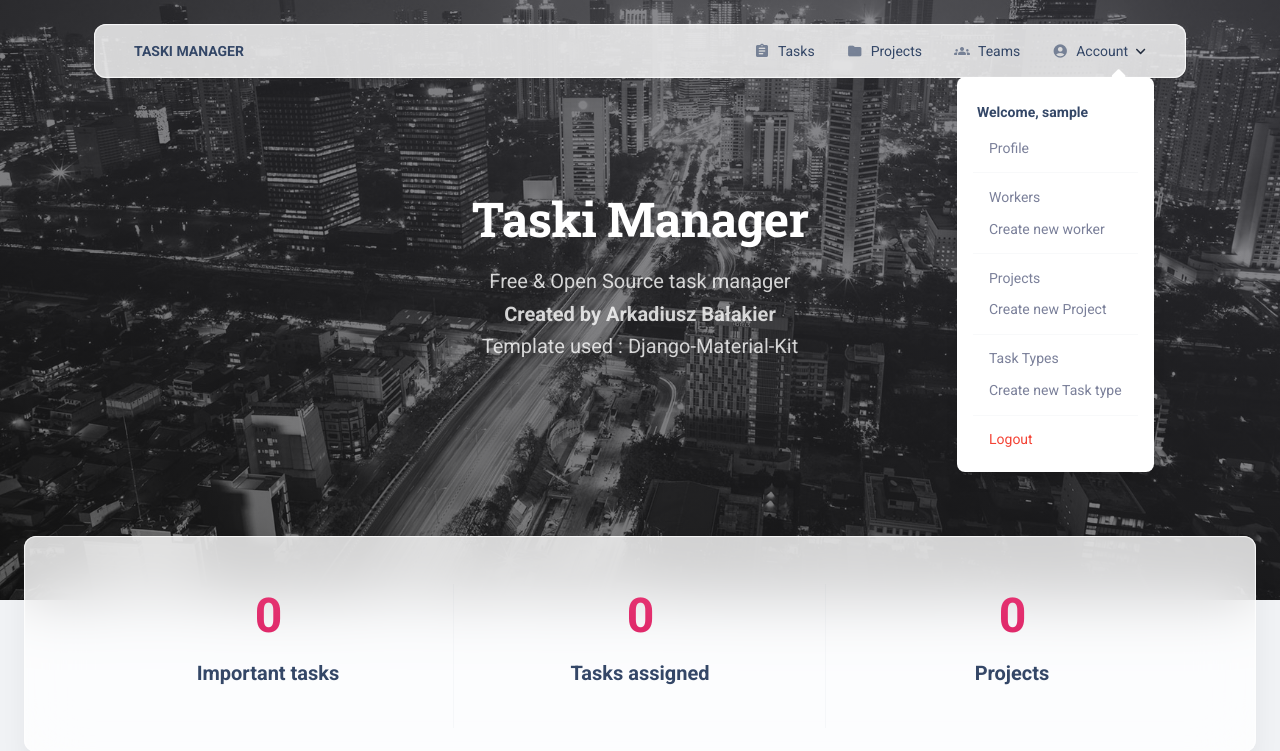
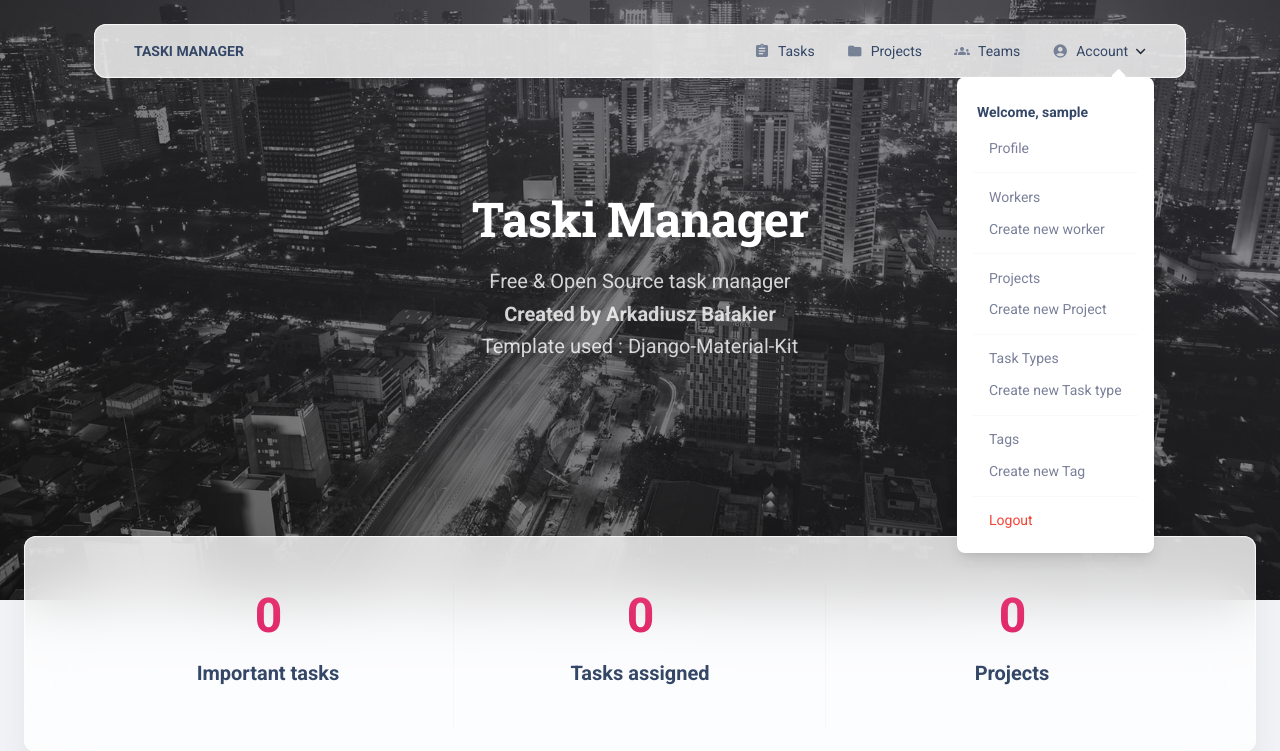
Before and after one commit to ArkadiuszBalakier/Taski, a Django app: page / in a window 1280 px wide, after a click that opens the changed part. Shown: the top 751 px of the page. Run offline with Django 5.2, Linux system fonts and the light colour scheme; the visitor is signed in with stand-in values (Sample User, id 1); data that the repository does not hold is empty; some libraries are stand-ins or nearby versions.

Commit message:
feat: add buttons to tags list and tag creation form

```diff
--- a/templates/includes/navigation.html
+++ b/templates/includes/navigation.html
@@ -61,6 +61,10 @@
                     <a href="{% url 'manager:task-type-create' %}" class="dropdown-item border-radius-md">Create new
                       Task type</a>
                     <hr class="horizontal dark my-2">
+                    <a href="{% url 'manager:tags-list' %}" class="dropdown-item border-radius-md">Tags</a>
+                    <a href="{% url 'manager:tag-create' %}" class="dropdown-item border-radius-md">Create new
+                      Tag</a>
+                    <hr class="horizontal dark my-2">
                     <form method="post" action="{% url 'logout' %}">
                       {% csrf_token %}
                       <button type="submit"
```
